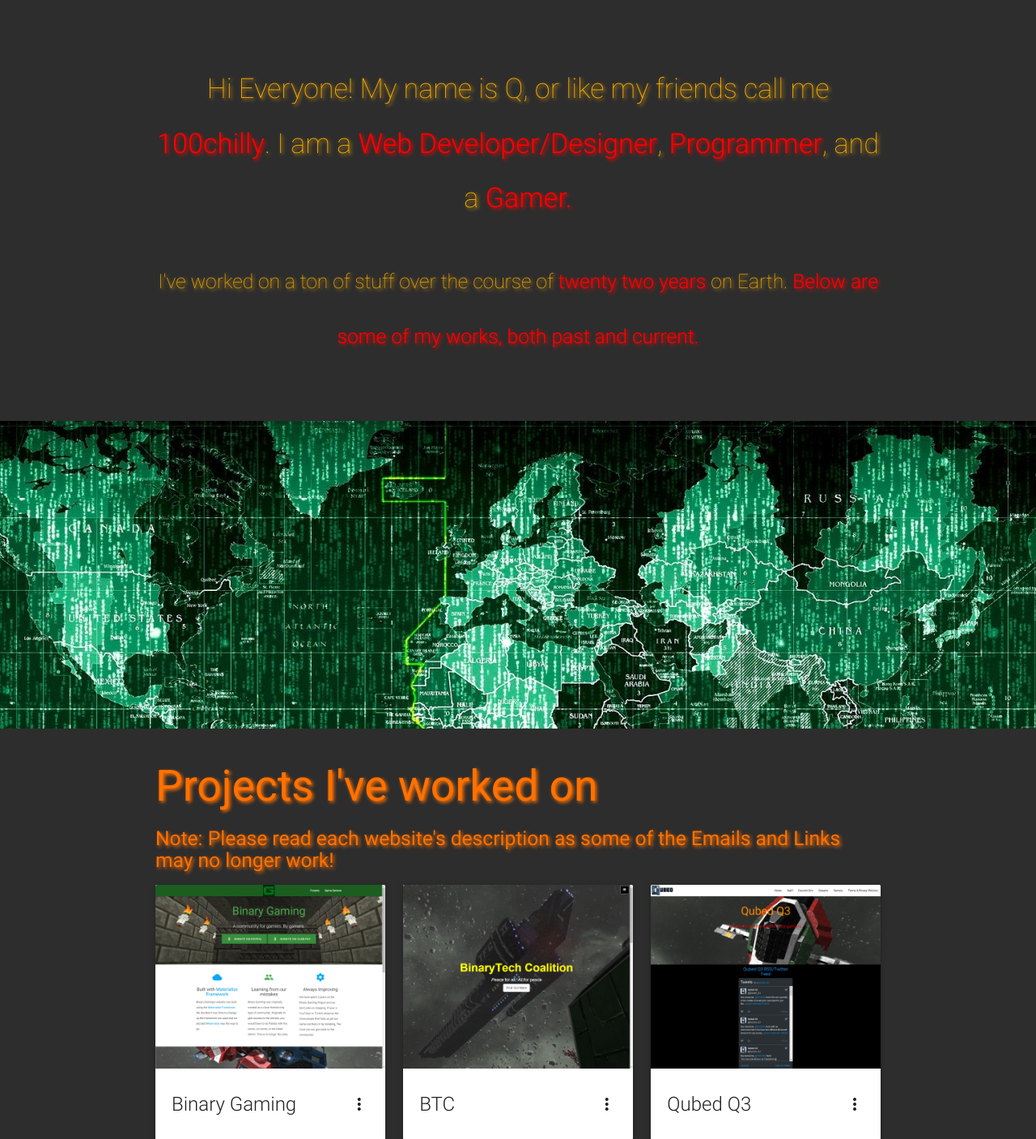
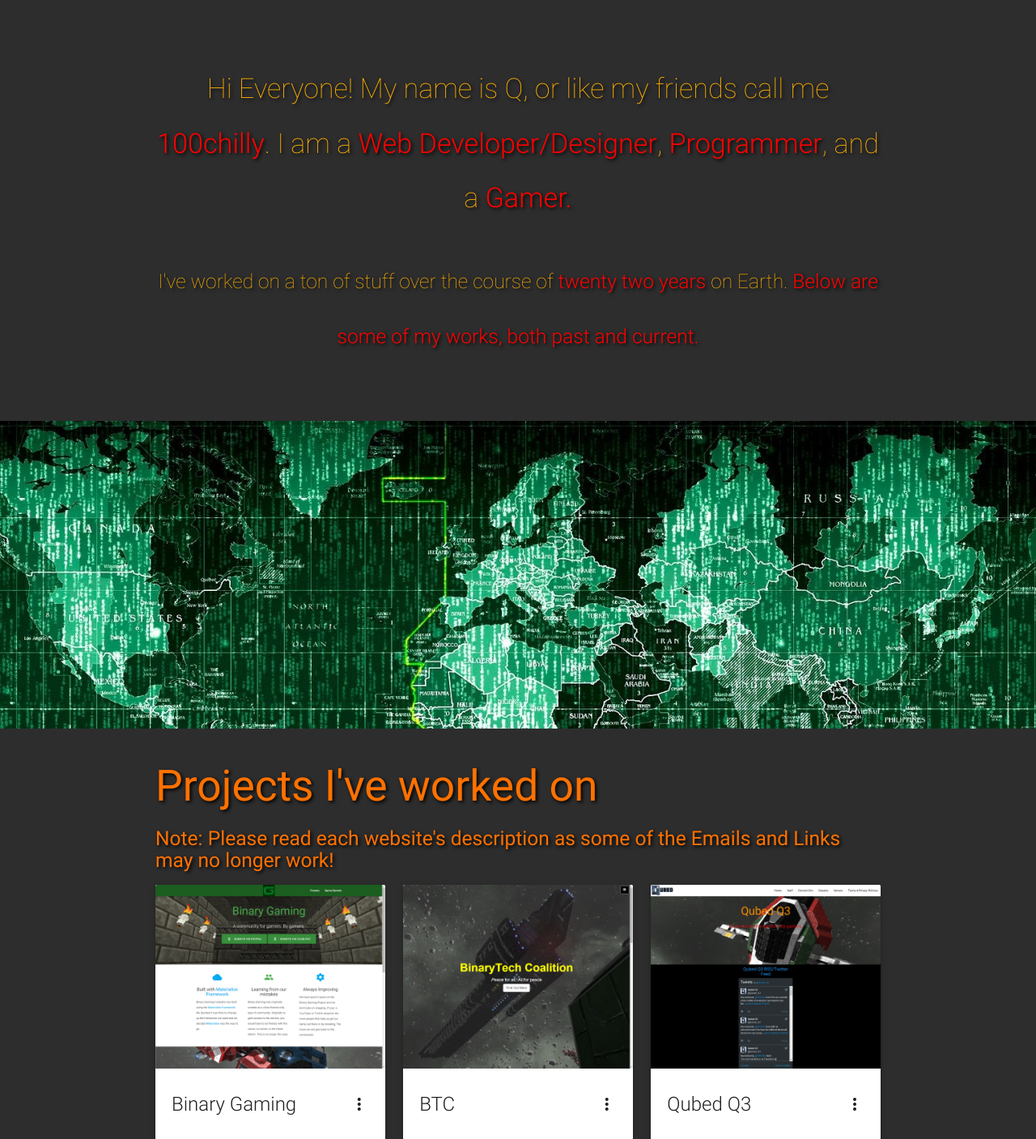
Before and after one commit to 100chilly/100chilly.github.io, a PHP site: page / in a window 1280 px wide. Shown: the part 697-2104 px from the top of the page at 81% size. Run offline with PHP 8.4, Linux system fonts and the light colour scheme; some libraries are stand-ins or nearby versions; some web fonts are replaced.

Commit message:
Update style.css to look cleaner and easier on the end-user's eyes. :smile:

```diff
--- a/css/style.css
+++ b/css/style.css
@@ -53,7 +53,7 @@
     padding: 15% 0;
     font-size: 6.0em;
     font-weight: 100;
-    color: #800000;
+    color: rgb(36, 41, 71);
     text-shadow: 2px 2px 4px;
 }
 
@@ -68,7 +68,7 @@
     letter-spacing: 7px;
 }
 
-.text_h2 {font-weight: 100;margin-bottom: 4%; line-height: 4.5rem; color: #ffb000; text-shadow: 2px 2px 4px; }
+.text_h2 {font-weight: 100;margin-bottom: 4%; line-height: 4.5rem; color: #ffb000; text-shadow: #000 2px 2px 4px; }
 
 .span_h2 {font-weight: 300;color: #ff0000;}
 
@@ -77,7 +77,7 @@
 }
 
 .text_b {
-    text-shadow: 2px 2px 4px #ff7100;
+    text-shadow: #000 2px 2px 4px;
     color: #ff7100;
 }
 
```
